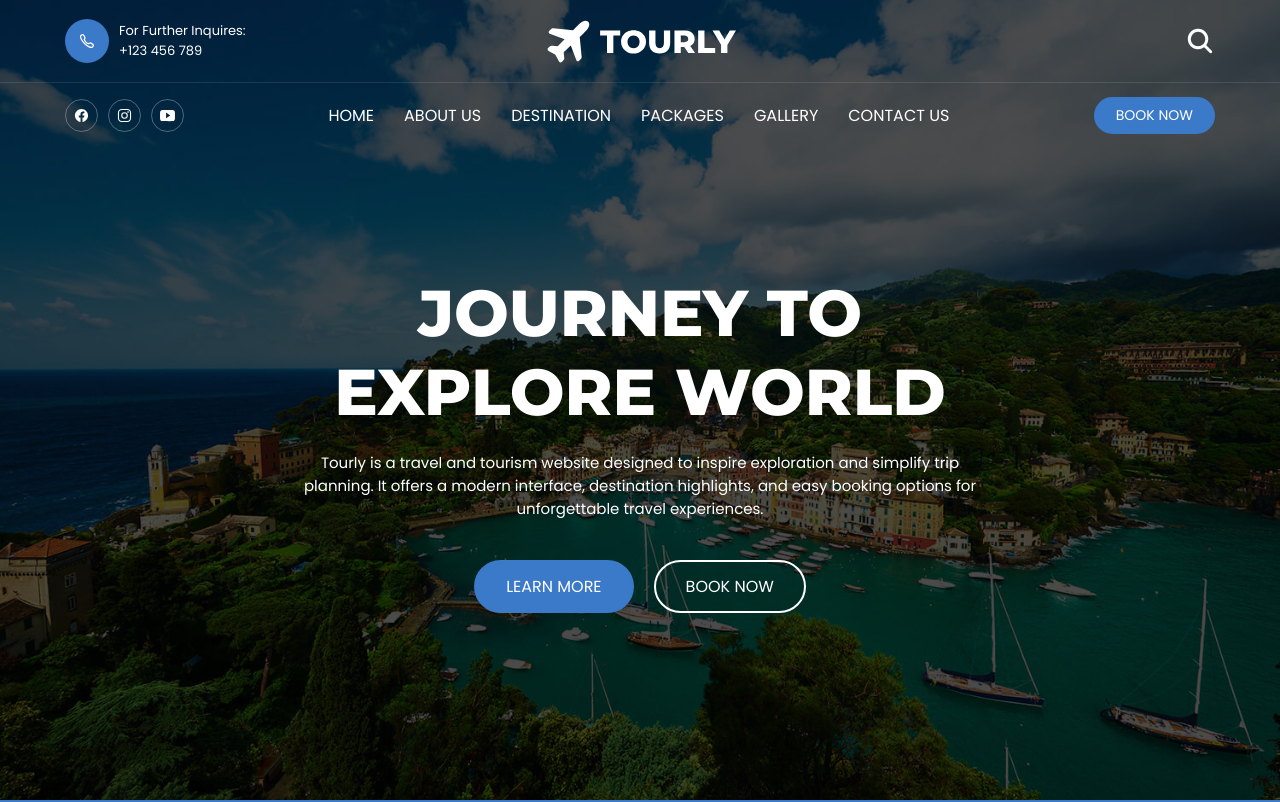
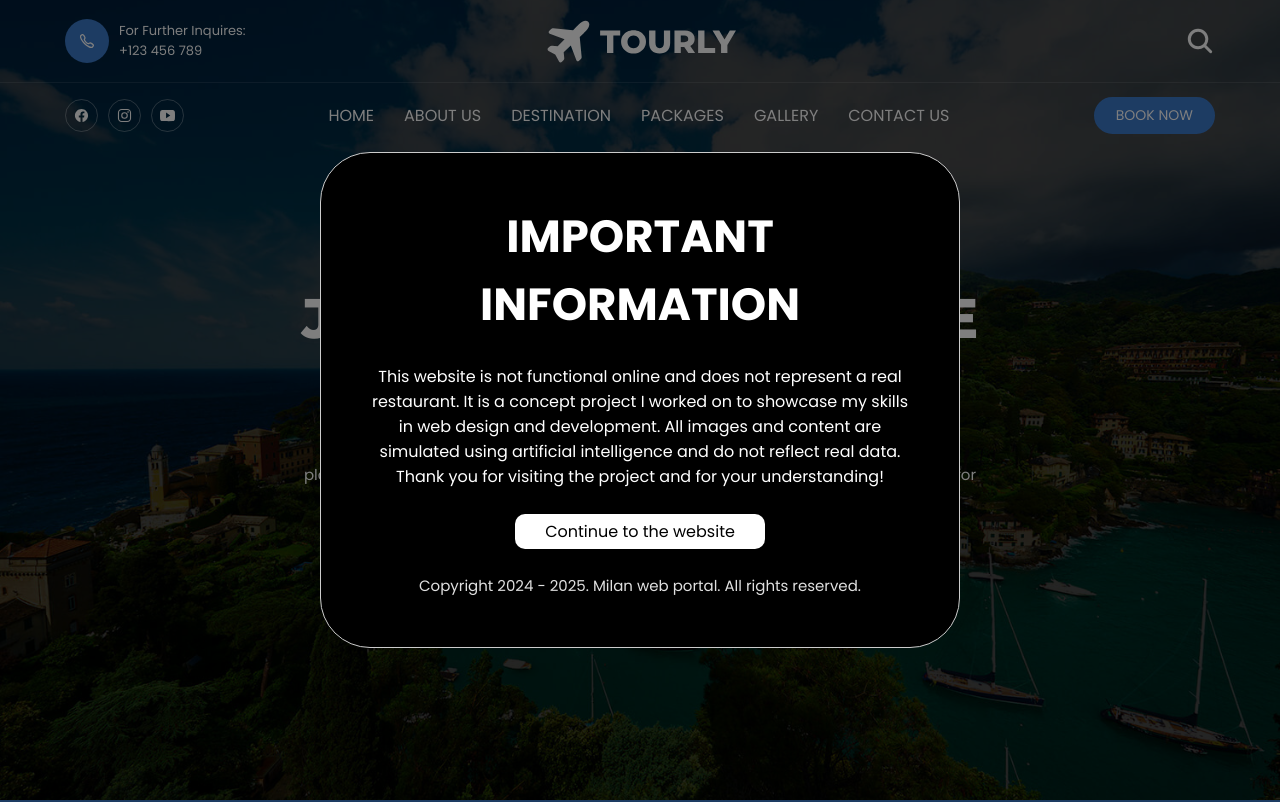
Before and after one commit to milan-petkovski/Tourly, a plain HTML site: page index.html in a window 1280 px wide. Shown: the top 802 px of the page. Drawn offline with nearby package versions, Linux system fonts and the light colour scheme.

Commit message:
Updated popup

```diff
--- a/index.html
+++ b/index.html
@@ -11,7 +11,7 @@
   <link rel="preconnect" href="https://fonts.gstatic.com" crossorigin>
   <link rel="stylesheet" href="https://fonts.googleapis.com/css2?family=Montserrat:wght@500;600;700;800&family=Poppins:wght@400;500;600;700&display=swap">
 </head>
-<body id="top">
+<body onload="showPopup()" id="top">
 
 <header class="header" data-header>
 <div class="overlay" data-overlay></div>
@@ -104,6 +104,13 @@
   </div>
   </div>
 </header>
+
+<div class="popup" id="popup">
+  <h1>IMPORTANT INFORMATION</h1><br>
+  <p>This website is not functional online and does not represent a real restaurant. It is a concept project I worked on to showcase my skills in web design and development. All images and content are simulated using artificial intelligence and do not reflect real data. Thank you for visiting the project and for your understanding!</p>
+  <br><button onclick="closePopup()">Continue to the website</button><br>
+  <p><p class="copyright"><i class="fa-regular fa-copyright"></i> Copyright 2024 - 2025. <a href="https://milanwebportal.com" class="link">Milan web portal</a>. All rights reserved.</p>
+</div>
 
 <main>
 <article>
--- a/main.js
+++ b/main.js
@@ -44,3 +44,21 @@ window.addEventListener("scroll", function () {
   }
 
 });
+
+
+
+function showPopup() {
+  document.getElementById('popup').style.display = 'block';
+  document.body.classList.add('noscroll');
+}
+
+function closePopup() {
+  document.getElementById('popup').style.display = 'none';
+  document.body.classList.remove('noscroll');
+}
+
+const addEventOnElements = function (elements, eventType, callback) {
+  for (let i = 0, len = elements.length; i < len; i++) {
+    elements[i].addEventListener(eventType, callback);
+  }
+}
--- a/style.css
+++ b/style.css
@@ -42,7 +42,7 @@
   --ff-poppins: "Poppins", sans-serif;
   --ff-montserrat: "Montserrat", sans-serif;
 
-  --fs-1: calc(20px + 3.5vw);
+  --fs-1: calc(20px + 2.8vw);
   --fs-2: calc(18px + 1.6vw);
   --fs-3: calc(16px + 0.45vw);
   --fs-4: 15px;
@@ -1304,3 +1304,32 @@ address {
   .container { max-width: 1180px; }
 
 }
+
+
+.popup {
+  display: none;
+  position: fixed;
+  border-radius: 50px;
+  top: 50%;
+  left: 50%;
+  transform: translate(-50%, -50%);
+  padding: 50px;
+  background-color: #000;
+  color: #fff;
+  text-align: center;
+  border: 1px solid #ccc;
+  box-shadow: 0 0 0 10000px rgba(0, 0, 0, 0.507);
+  z-index: 9999999999;
+}
+.popup h1{
+  font-size: 45px;
+}
+.popup button{
+  background-color: #fff;
+  padding: 5px 30px;
+  margin: 0 auto;
+  border-radius: 10px;
+}
+body.noscroll {
+  overflow: hidden;
+}
```
